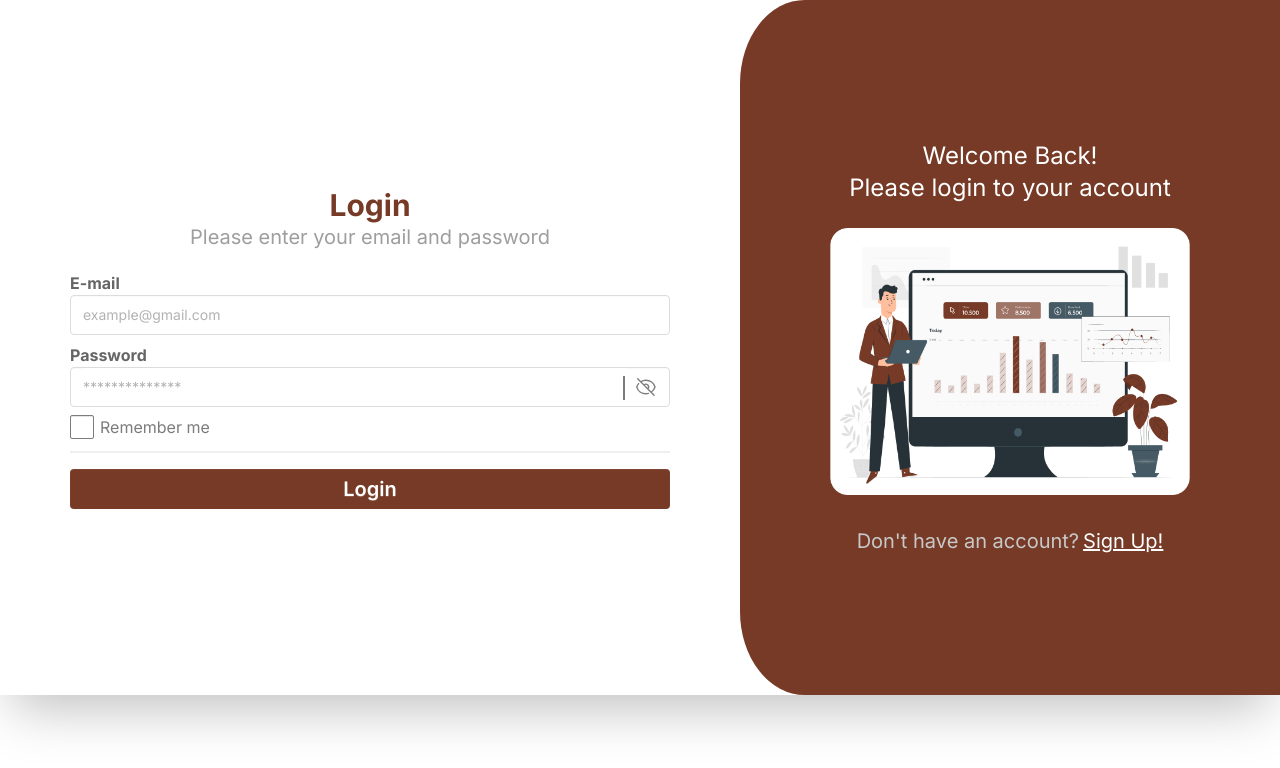
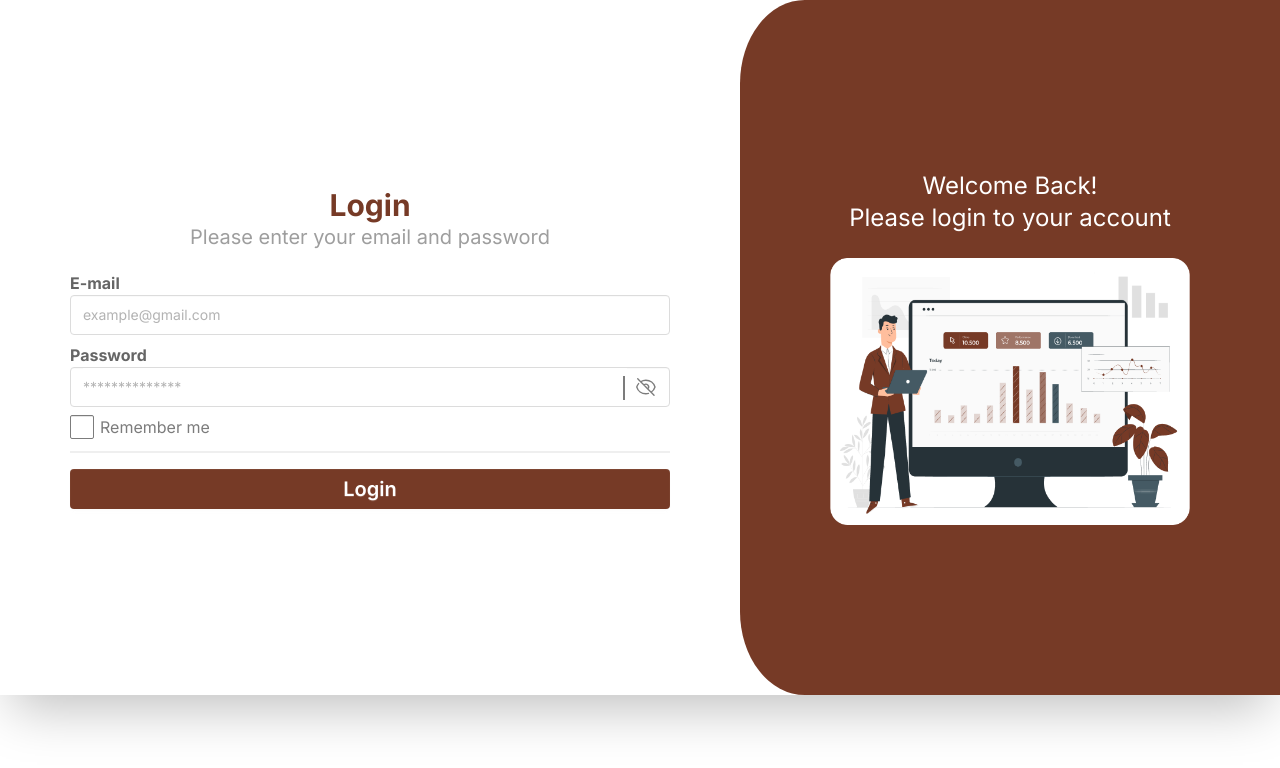
Before and after one commit to Yousef-Abdelrhem/AdminDashboard, a Vue app: page /login in a window 1280 px wide. Shown: the top 768 px of the page. Built offline with nearby package versions, Linux system fonts and the light colour scheme.

Commit message:
RemoveSignup

```diff
--- a/src/pages/login.vue
+++ b/src/pages/login.vue
@@ -85,12 +85,10 @@
       </div>
 
       <img class="w-30 sm:w-40 md:w-65 lg:w-80 xl:w-90 2xl:w-100" src="/login.png" alt="">
-      <div class="md:flex text-xl gap-1 items-center mt-2 hidden">
+      <!-- <div class="md:flex text-xl gap-1 items-center mt-2 hidden">
         <p class="text-gray-300 md:text-sm lg:text-xl">Don't have an account?</p>
         <router-link to="/signup" class="text-white underline md:text-lg lg:text-xl">Sign Up!</router-link>
-
-
-      </div>
+      </div> -->
     </div>
   </div>
 </template>
```
Also changed, not shown: src/router.js (+6 -6 lines).
